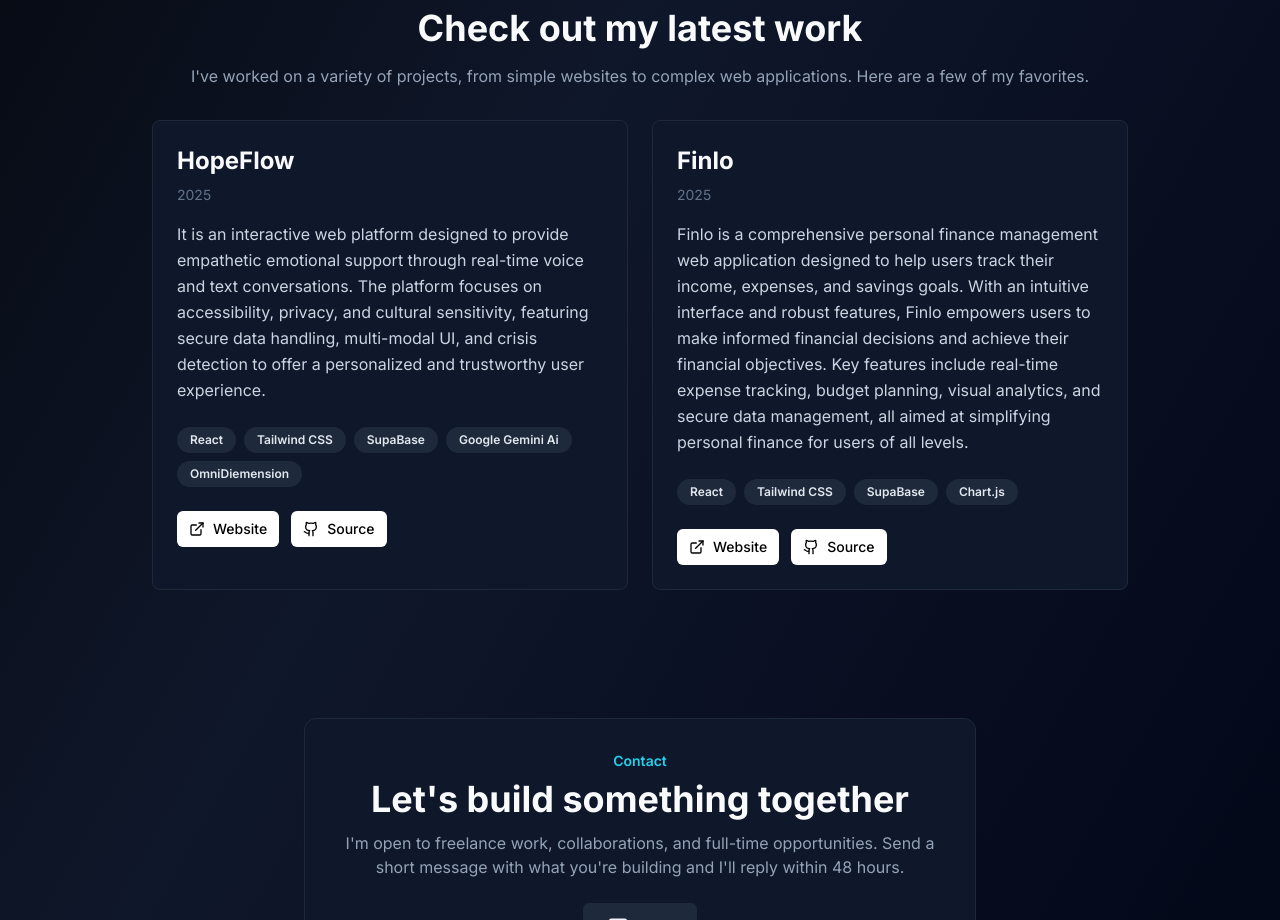
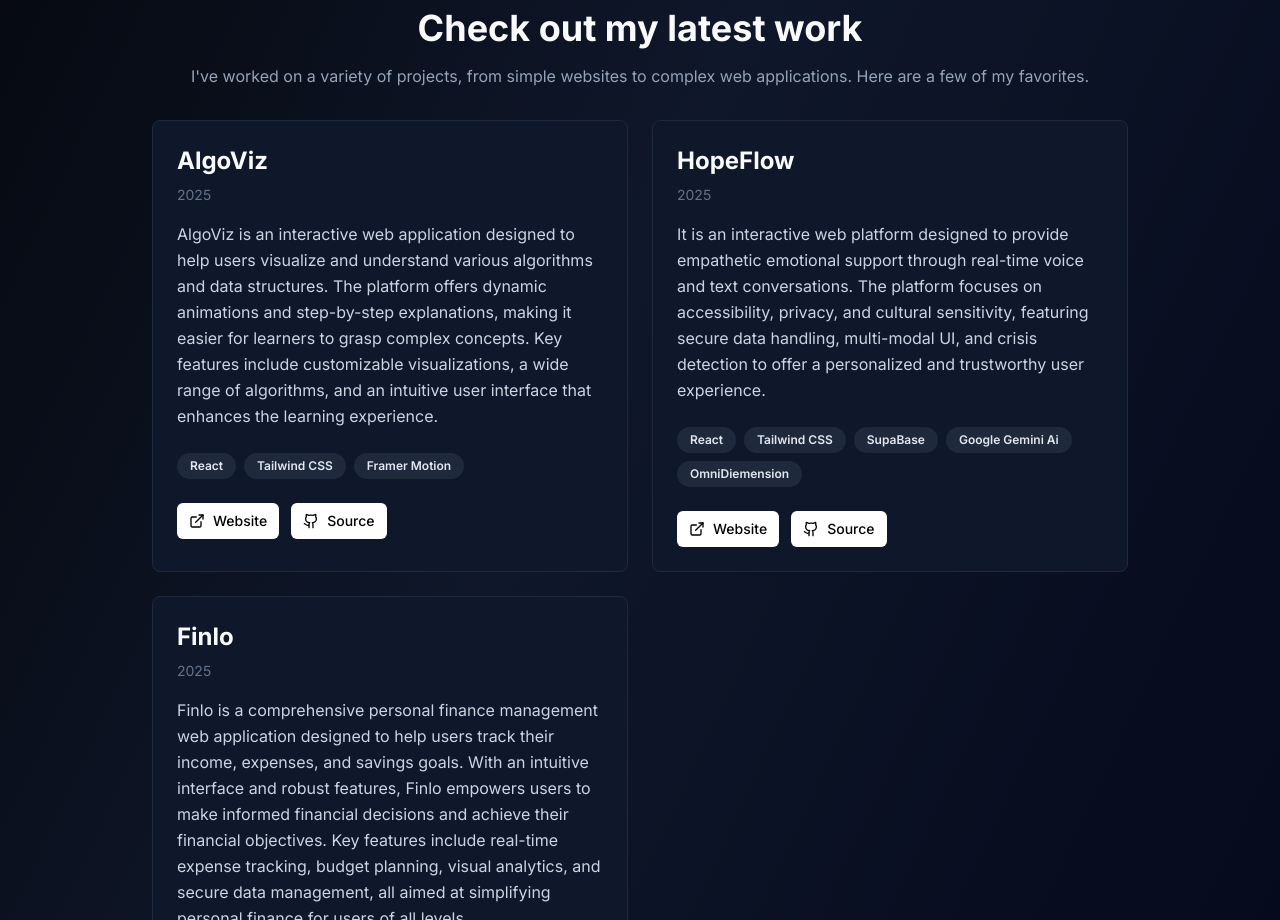
Before and after one commit to csxark/Portfolio_New, a Next.js app: page / in a window 1280 px wide. Shown: the part 1128-2048 px from the top of the page. Built offline with nearby package versions, Linux system fonts and the light colour scheme.

Commit message:
AlgoViz added

```diff
--- a/app/page.tsx
+++ b/app/page.tsx
@@ -127,6 +127,32 @@ export default function Home() {
 
           <div className="grid md:grid-cols-2 gap-6">
             <div className="bg-white dark:bg-slate-900 border border-slate-200 dark:border-slate-800 rounded-lg p-6 hover:border-cyan-500 dark:hover:border-slate-700 transition-colors">
+              <h3 className="text-2xl font-bold mb-2">AlgoViz</h3>
+              <p className="text-slate-500 dark:text-slate-500 text-sm mb-4">2025</p>
+              <p className="text-slate-700 dark:text-slate-300 mb-6 leading-relaxed">
+                AlgoViz is an interactive web application designed to help users visualize and understand various algorithms and data structures. The platform offers dynamic animations and step-by-step explanations, making it easier for learners to grasp complex concepts. Key features include customizable visualizations, a wide range of algorithms, and an intuitive user interface that enhances the learning experience.
+              </p>
+              <div className="flex flex-wrap gap-2 mb-6">
+                <Badge variant="secondary" className="bg-slate-200 dark:bg-slate-800 text-slate-700 dark:text-slate-200 hover:bg-slate-300 dark:hover:bg-slate-700 px-3 py-1">React</Badge>
+                <Badge variant="secondary" className="bg-slate-200 dark:bg-slate-800 text-slate-700 dark:text-slate-200 hover:bg-slate-300 dark:hover:bg-slate-700 px-3 py-1">Tailwind CSS</Badge>
+                <Badge variant="secondary" className="bg-slate-200 dark:bg-slate-800 text-slate-700 dark:text-slate-200 hover:bg-slate-300 dark:hover:bg-slate-700 px-3 py-1">Framer Motion</Badge>
+
+              </div>
+              <div className="flex gap-3">
+                <a href="https://algo-viz-nine.vercel.app/" target="_blank" rel="noopener noreferrer">
+                  <Button variant="secondary" size="sm" className="bg-slate-900 dark:bg-white text-white dark:text-black hover:bg-slate-800 dark:hover:bg-slate-200">
+                    <ExternalLink className="w-4 h-4 mr-2" />
+                    Website
+                  </Button>
+                </a>
+                <a href="https://github.com/csxark/AlgoViz" target="_blank" rel="noopener noreferrer">
+                <Button variant="secondary" size="sm" className="bg-slate-900 dark:bg-white text-white dark:text-black hover:bg-slate-800 dark:hover:bg-slate-200">
+                  <Github className="w-4 h-4 mr-2" />
+                  Source
+                </Button></a>
+              </div>
+            </div>
+            <div className="bg-white dark:bg-slate-900 border border-slate-200 dark:border-slate-800 rounded-lg p-6 hover:border-cyan-500 dark:hover:border-slate-700 transition-colors">
               <h3 className="text-2xl font-bold mb-2">HopeFlow</h3>
               <p className="text-slate-500 dark:text-slate-500 text-sm mb-4">2025</p>
               <p className="text-slate-700 dark:text-slate-300 mb-6 leading-relaxed">
```
